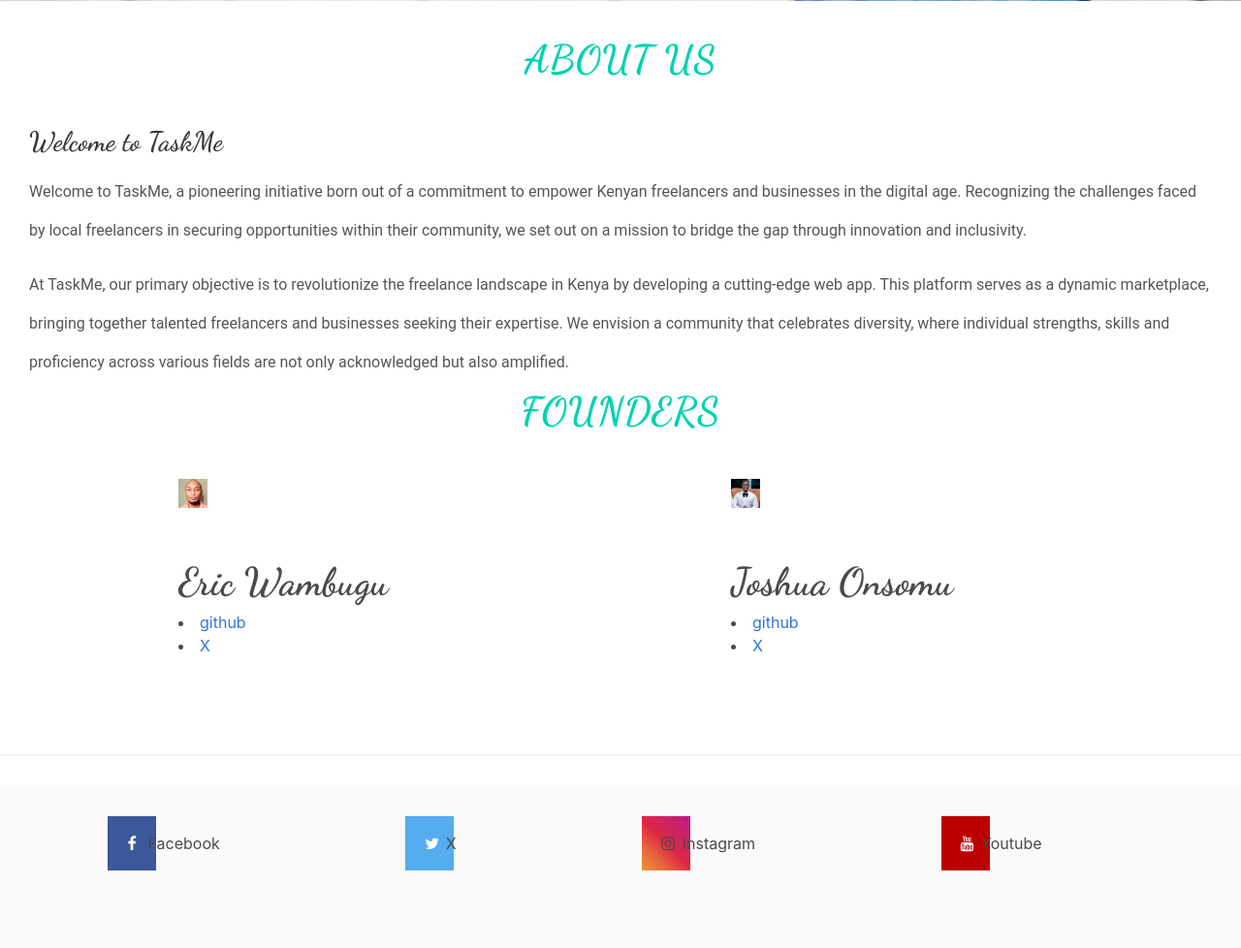
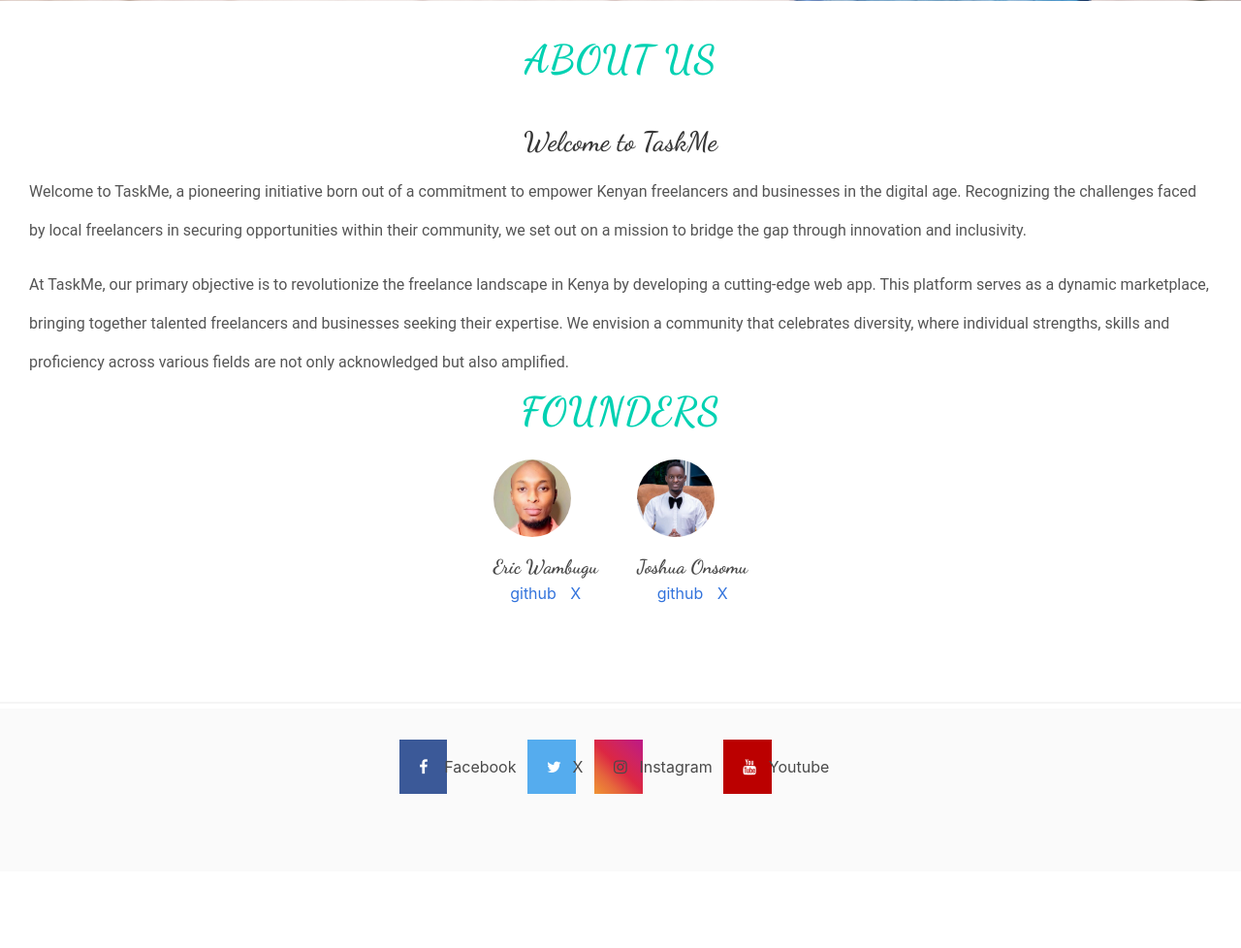
Before and after one commit to DevWambugu/taskme, a Python web app: template templates/about.html in a window 1280 px wide. Shown: the part 371-1349 px from the top of the page at 97% size. After the commit the page ends 1190 px from the top, so only its background shows below. Run offline with Jinja, Linux system fonts and the light colour scheme; the template is opened without the code that fills it, so the values that code supplies are empty.

Commit message:
🎨 more styling

```diff
--- a/__init__.py
+++ b/__init__.py
@@ -10,7 +10,7 @@
     app = Flask(__name__)
 
     app.config['SECRET_KEY'] = 'taskme**2024'
-    root_password = '2017'
+    root_password = ''
     '''taskme_password = 'taskme**2024'''
     encoded_root_password = quote_plus(root_password)
 
--- a/templates/about.html
+++ b/templates/about.html
@@ -3,18 +3,9 @@
 <head>
     <title>Our Story</title>
     <link rel="stylesheet" href="style.css" />
-    <link
-      href="https://fonts.googleapis.com/css2?family=Dancing+Script:wght@400;500;600;700&display=swap"
-      rel="stylesheet"
-    />
-    <link
-      rel="stylesheet"
-      href="https://cdnjs.cloudflare.com/ajax/libs/bulma/0.7.2/css/bulma.min.css"
-    />
-    <link
-      rel="stylesheet"
-      href="https://cdnjs.cloudflare.com/ajax/libs/font-awesome/4.7.0/css/font-awesome.min.css"
-    />
+    <link href="https://fonts.googleapis.com/css2?family=Dancing+Script:wght@400;500;600;700&display=swap" rel="stylesheet" />
+    <link rel="stylesheet" href="https://cdnjs.cloudflare.com/ajax/libs/bulma/0.7.2/css/bulma.min.css" />
+    <link rel="stylesheet" href="https://cdnjs.cloudflare.com/ajax/libs/font-awesome/4.7.0/css/font-awesome.min.css" />
     <style>
         .navbar {
             background-color: #00d1b2;
@@ -27,12 +18,63 @@
             font-family: "Dancing Script", cursive;
             font-weight: bolder;
             font-size: 40px;
+            text-align: center; /* Center align the title */
         }
         h2 {
             font-family: "Dancing Script", cursive;
             margin-top: 40px;
-        font-size: 40px;
+            font-size: 30px; /* Decrease font size */
             font-weight: bolder;
+            text-align: center; /* Center align the subtitle */
+        }
+        .hero {
+            position: relative;
+            height: 40vh;
+        }
+        .heroimage {
+            width: 100%;
+            height: 100%;
+            object-fit: cover;
+        }
+        .founders {
+            display: flex;
+            justify-content: center; /* Center align the founders */
+            margin-top: 20px;
+        }
+        .founder {
+            margin: 0 20px; /* Adjust margin between founders */
+        }
+        .founder img {
+            width: 80px; /* Increase picture size */
+            height: 80px;
+            border-radius: 50%; /* Make the pictures round */
+            margin-bottom: 10px; /* Add some space between picture and name */
+        }
+        .founder h2 {
+            font-size: 20px; /* Decrease font size for founder names */
+            text-align: center; /* Center align founder names */
+            margin: 0; /* Remove default margin */
+        }
+        .founder ul {
+            list-style: none; /* Remove default list styles */
+            padding: 0; /* Remove default padding */
+            margin: 0; /* Remove default margin */
+            text-align: center; /* Center align links */
+        }
+        .founder ul li {
+            display: inline; /* Display links inline */
+            margin: 0 5px; /* Adjust spacing between links */
+        }
+        .footer {
+            text-align: center; /* Center align the footer */
+            margin: -25px 0;
+        }
+        .footer .btn {
+            display: inline; /* Display buttons inline */
+            margin: 0 10px; /* Adjust spacing between buttons */
+        }
+        .footer .btn .icon {
+            margin-right: 5px; /* Adjust spacing between icon and text */
         }
     </style>
 </head>
@@ -66,11 +108,7 @@
         </nav>
     </div>
     <div class="hero">
-      <img
-        class="heroimage"
-        src="../static/images/towfiqu-barbhuiya-ho-p7qLBewk-unsplash.jpg"
-        alt=""
-      />
+        <img class="heroimage" src="../static/images/towfiqu-barbhuiya-ho-p7qLBewk-unsplash.jpg" alt="" />
     </div>
     <section class="info">
         <div class="heading">
@@ -80,20 +118,10 @@
             <div class="content">
                 <h2>Welcome to TaskMe</h2>
                 <p>
-            Welcome to TaskMe, a pioneering initiative born out of a commitment
-            to empower Kenyan freelancers and businesses in the digital age.
-            Recognizing the challenges faced by local freelancers in securing
-            opportunities within their community, we set out on a mission to
-            bridge the gap through innovation and inclusivity.
+                    Welcome to TaskMe, a pioneering initiative born out of a commitment to empower Kenyan freelancers and businesses in the digital age. Recognizing the challenges faced by local freelancers in securing opportunities within their community, we set out on a mission to bridge the gap through innovation and inclusivity.
                 </p>
                 <p>
-            At TaskMe, our primary objective is to revolutionize the freelance
-            landscape in Kenya by developing a cutting-edge web app. This
-            platform serves as a dynamic marketplace, bringing together talented
-            freelancers and businesses seeking their expertise. We envision a
-            community that celebrates diversity, where individual strengths,
-            skills and proficiency across various fields are not only
-            acknowledged but also amplified.
+                    At TaskMe, our primary objective is to revolutionize the freelance landscape in Kenya by developing a cutting-edge web app. This platform serves as a dynamic marketplace, bringing together talented freelancers and businesses seeking their expertise. We envision a community that celebrates diversity, where individual strengths, skills and proficiency across various fields are not only acknowledged but also amplified.
                 </p>
             </div>
         </div>
@@ -101,17 +129,21 @@
             <h1>Founders</h1>
         </div>
         <div class="founders">
-        <div class="Eric">
-          <img src="../static/images/Eric.jpg" width="30" />
+            <div class="founder">
+                <img src="../static/images/Eric.jpg" width="80" />
                 <h2>Eric Wambugu</h2>
+                <ul>
                     <li><a href="https://github.com/DevWambugu">github</a></li>
                     <li><a href="https://x.com/DevWambugu">X</a></li>
+                </ul>
             </div>
-        <div class="Joshua">
-          <img src="../static/images/Joshua.jpg" width="30" />
+            <div class="founder">
+                <img src="../static/images/joshua.jpeg" width="80" />
                 <h2>Joshua Onsomu</h2>
+                <ul>
                     <li><a href="https://github.com/OnsomuJosh">github</a></li>
                     <li><a href="https://x.com/onsomujosh">X</a></li>
+                </ul>
             </div>
         </div>
     </section>
@@ -132,11 +164,7 @@
         </div>
         <div class="btn">
             <div class="icon">
-          <i
-            href="instagram.com"
-            class="fa fa-instagram"
-            aria-hidden="true"
-          ></i>
+                <i href="instagram.com" class="fa fa-instagram" aria-hidden="true"></i>
             </div>
             <span>Instagram</span>
         </div>
--- a/templates/index.html
+++ b/templates/index.html
@@ -1,6 +1,7 @@
 {% extends "base.html" %}
 
 {% block content %}
+<div class="container has-text-centered">
   <section>
     <h1 class="title">TaskMe</h1>
     <h2 class="subtitle">Welcome to TaskMe! <br />Happy to have you on board!</h2>
@@ -10,4 +11,5 @@
       aspirations.
     <h3>
   </section>
+</div>
 {% endblock %}
--- a/templates/job_applicants.html
+++ b/templates/job_applicants.html
@@ -1,10 +1,14 @@
 {% extends "base.html" %}
 
 {% block content %}
-<h1>Applicants for "{{ job.title }}"</h1>
+<div class="container has-text-centered">
+    <h1 class="title" style="margin-top: -280px; color: black;">Applicants for "{{ job.title }}"</h1>
+</div>
+<div class="container">
     <ul>
         {% for applicant in applicants %}
             <li>{{ applicant.user.name }} - {{ applicant.user.email }}</li>
         {% endfor %}
     </ul>
+</div>
 {% endblock %}
--- a/templates/listing_page.html
+++ b/templates/listing_page.html
@@ -12,7 +12,7 @@
         </ul>
         {% endif %}
         {% endwith %}
-        <h1 style="text-align: center; color: black; margin-top: 0;">Job Listing</h1>
+        <h1 style="text-align: center; color: black; margin-top: -50px; font-size: 24px;">Job Listing</h1>
 
         <!-- Category Filter -->
         <form id="filter-form" style="margin-bottom: 10px; margin-left: 0 !important;">
--- a/templates/profile.html
+++ b/templates/profile.html
@@ -71,8 +71,8 @@
 </head>
 {% block content %}
 <section>
-  <h1 class="title">Welcome, {{ name }}!</h1>
   <div class="centered-content">
+    <h1 class="title">Welcome, {{ name }}!</h1>
     <div class="buttons">
       <button id="applyJobBtn">Apply Job</button>
       <button id="postJobBtn">Post Job</button>
```
Also changed, not shown: templates/jobs_applied.html (+10 -16 lines), templates/jobs_posted.html (+10 -3 lines), templates/register_board.html (+39 -69 lines), templates/signup.html (+64 -11 lines), static/images/Joshua.jpg (deleted), static/images/joshua.jpeg (added). Lines whose indentation alone changed are shown as unchanged.
